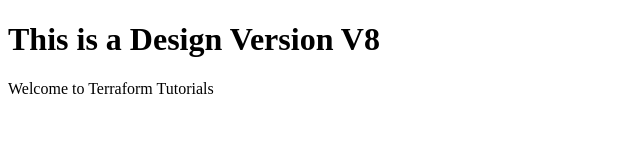
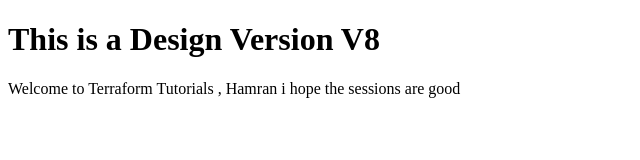
Before and after one commit to Manviklittlemonster/HarmanGit, a plain HTML site: page index.html in a window 1280 px wide. Shown: the whole page, without its empty margins (0-640 px from the left). Drawn offline with Linux system fonts and the light colour scheme.

Commit message:
My Second Commit

```diff
--- a/index.html
+++ b/index.html
@@ -11,7 +11,7 @@
 
 <body>
     <h1>This is a Design Version V8</h1>
-    <p>Welcome to Terraform Tutorials</p>
+    <p>Welcome to Terraform Tutorials , Hamran i hope the sessions are good</p>
 </body>
 
 </html>
```
